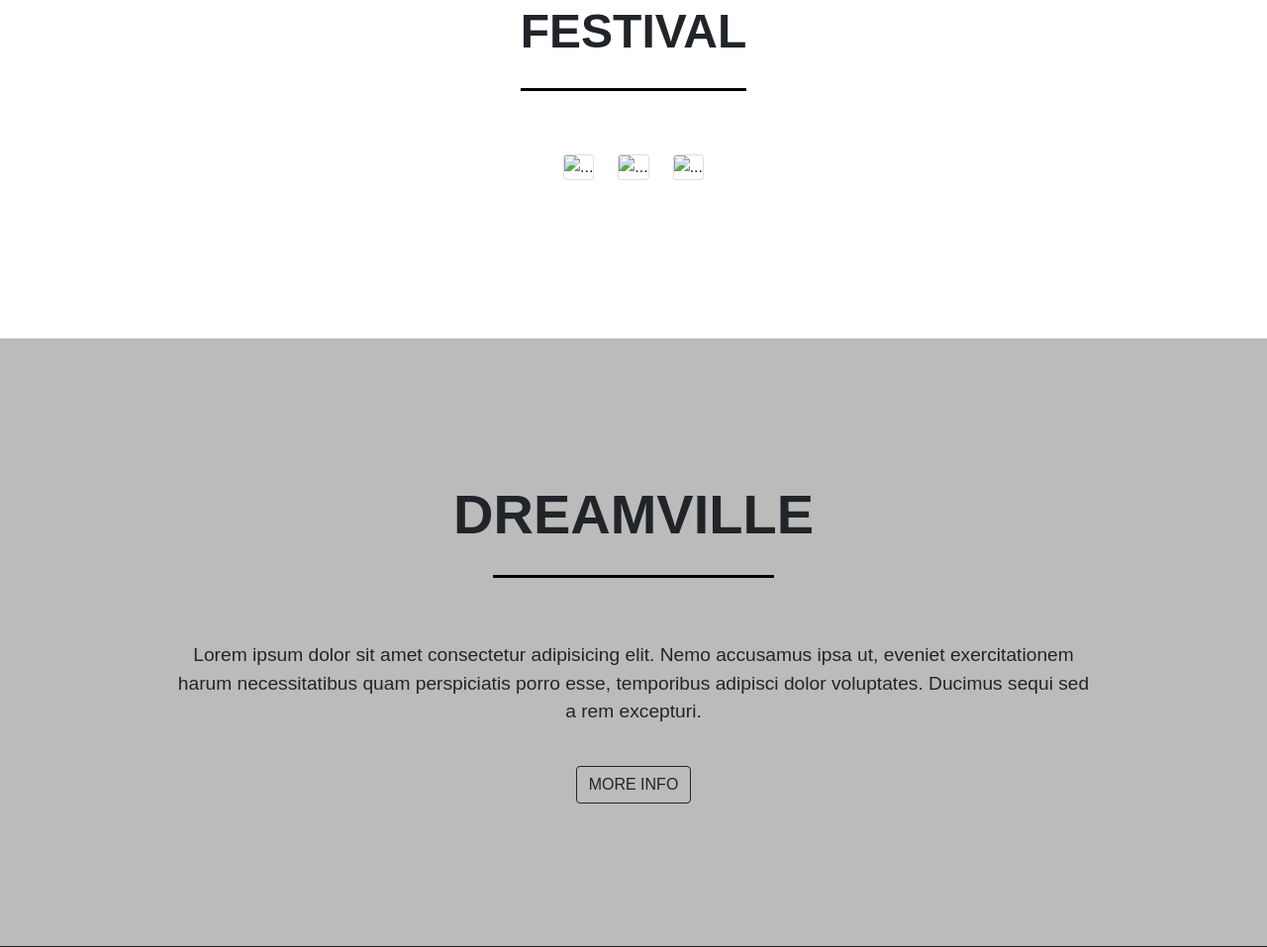
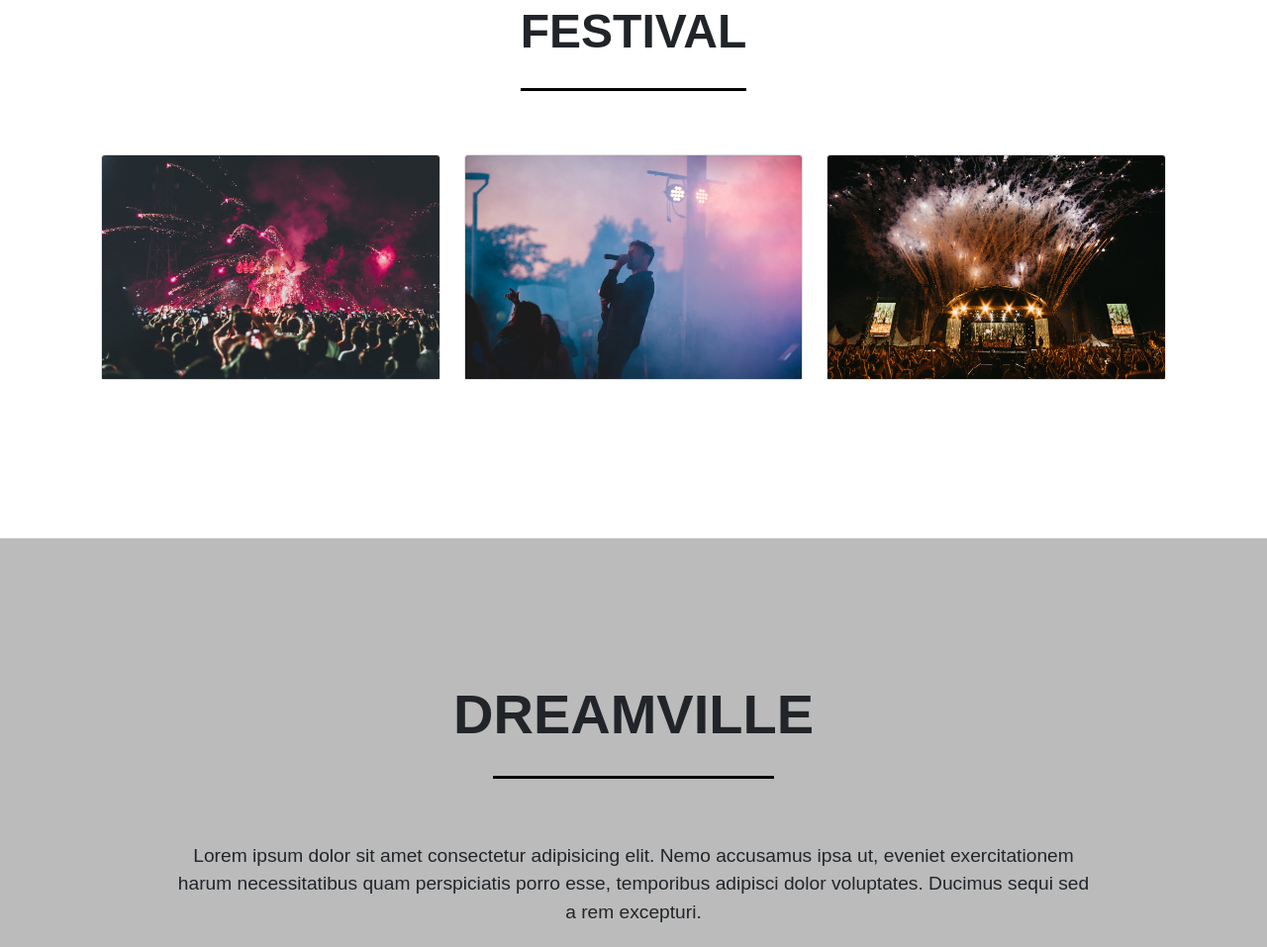
Before and after one commit to fabio-sv/tomorrowland-page, a plain HTML site: page index.html in a window 1280 px wide. Shown: the part 971-1928 px from the top of the page at 99% size. Drawn offline with nearby package versions, Linux system fonts and the light colour scheme; the site is published under a folder, as on GitHub Pages, so addresses that start at the root find nothing.

Commit message:
Update index.html

```diff
--- a/index.html
+++ b/index.html
@@ -49,17 +49,17 @@
                 <div class="row row-cols-1 row-cols-md-3 g-4">
                     <div class="col">
                         <div class="card h-100">
-                            <img src="/img/img1.jpg" class="card-img-top" alt="...">
+                            <img src="img/img1.jpg" class="card-img-top" alt="...">
                         </div>
                     </div>
                     <div class="col">
                         <div class="card h-100">
-                            <img src="/img/img2.jpg" class="card-img-top" alt="...">
+                            <img src="img/img2.jpg" class="card-img-top" alt="...">
                         </div>
                     </div>
                     <div class="col">
                         <div class="card h-100">
-                            <img src="/img/img3.jpg" class="card-img-top" alt="...">
+                            <img src="img/img3.jpg" class="card-img-top" alt="...">
                         </div>
                     </div>
                 </div>
```
